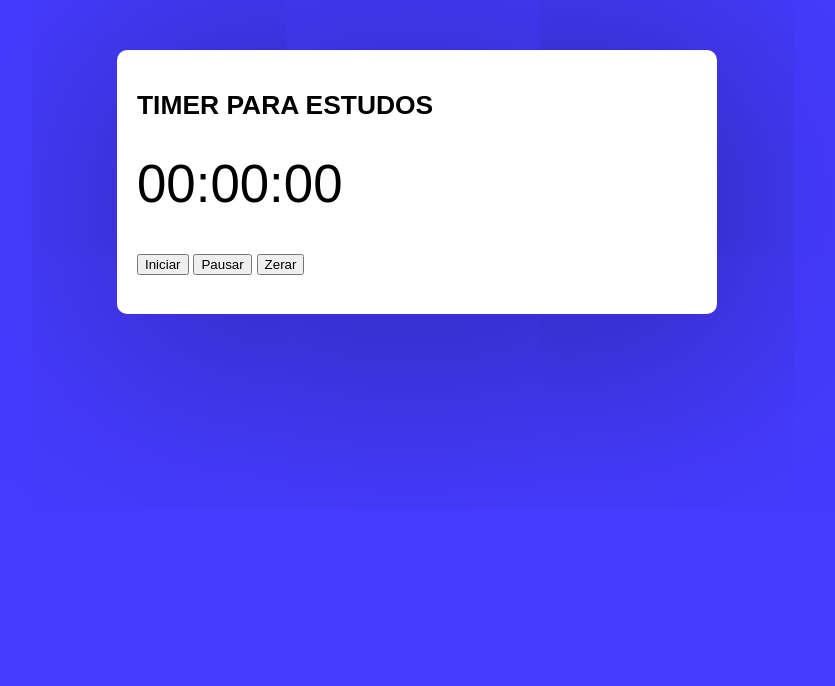
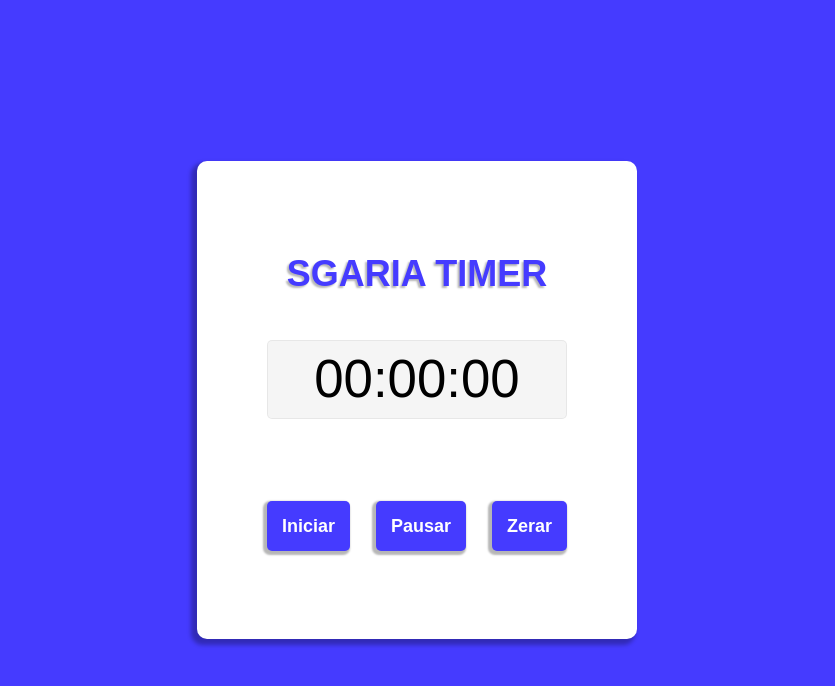
Before and after one commit to GabrielSgaria/timer, a plain HTML site: page index.html in a window 1280 px wide. Shown: the whole page, without its empty margins (223-1058 px from the left). Drawn offline with Linux system fonts and the light colour scheme.

Commit message:
Timer estilizado

```diff
--- a/assets/css/style.css
+++ b/assets/css/style.css
@@ -17,39 +17,51 @@ body {
     font-family: Arial, Helvetica, sans-serif;
     font-size: 1.1em;
     line-height: 1.5em;
+
+    display: flex;
+    align-items: center;
+    justify-content: center;
+    height: 100vh;
 }
-
+.wrapper {
+    width: 100%;
+    height: 80%;
+    padding: 50px 50px;
+}
 .container {
-    max-width: 600px;
+    max-width: 1600px;
     margin: 50px auto;
     padding: 20px;
 
     background: var(--second-color);
     border-radius: 10px;
-    box-shadow: rgba(0, 0, 0, 0.444) 15px 20px 250px;
+    box-shadow: -4px 4px 4px 2px rgba(0, 0, 0, 0.288);
 }
-form input, form label, form button {
-    display: block;
+h1 {
+    color: var(--primary-color);
+    text-align: center;
+    font-size: 36px;
+    text-shadow: -2px 2px 2px rgba(0, 0, 0, 0.288);;
+}
+.relogio {
     width: 100%;
-    margin-bottom: 5px;
-    border-radius: 15px;
-
-}
-form input {
-    background: rgba(202, 202, 202, 0.195);
+    padding: 25px;
+    text-align: center;
+    border: 1px solid rgba(226, 226, 226, 0.734);
+    border-radius: 5px;
+    background-color: rgba(226, 226, 226, 0.345);
 }
 
-form input {
-    font-size: 18px;
-    height: 50px;
-    padding: 0 20px;
+
+.buttons{
+    display: flex;
+    justify-content: center;
+    align-items: center;
+    flex-direction: row;
+
+    gap: 26px ;
 }
-
-form input:focus {
-    outline: 1px solid var(--primary-color);
-}
-
-form button {
+button{
     border: none;
     background-color: var(--primary-color);
     color: #fff;
@@ -59,25 +71,20 @@ form button {
     padding: 15px;
     cursor: pointer;
     margin-top: 30px;
+
+    border-radius: 5px;
+    box-shadow: -2px 2px 2px 2px rgba(0, 0, 0, 0.288);
+
 }
 
-form button:hover {
+.buttons button:hover {
     background: var(--primary-color-dark);
     outline: 2px solid var(--primary-color-dark);
-}
-
-.paragrafo-resultado, .bad {
-    background: #00ff227d;
-    padding: 10px 20px;
-}
-
-.bad {
-    background: rgba(255, 0, 0, 0.493);
 }
 
 .relogio {
     font-size: 3em;
 }
 .pausado {
-    color: red;
+    color: rgba(255, 0, 0, 0.74);
 }
--- a/index.html
+++ b/index.html
@@ -13,13 +13,15 @@
 <body>
 
     <section class="container">
-        <h1>TIMER PARA ESTUDOS</h1>
-        <p class="relogio">00:00:00</p>
-        <p>
-            <button class="iniciar">Iniciar</button>
-            <button class="pausar">Pausar</button>
-            <button class="zerar">Zerar</button>
-        </p>
+        <div class="wrapper">
+            <h1>SGARIA TIMER</h1>
+            <p class="relogio">00:00:00</p>
+            <p class="buttons">
+                <button class="iniciar">Iniciar</button>
+                <button class="pausar">Pausar</button>
+                <button class="zerar">Zerar</button>
+            </p>
+        </div>
     </section>
 
 </body>
```
